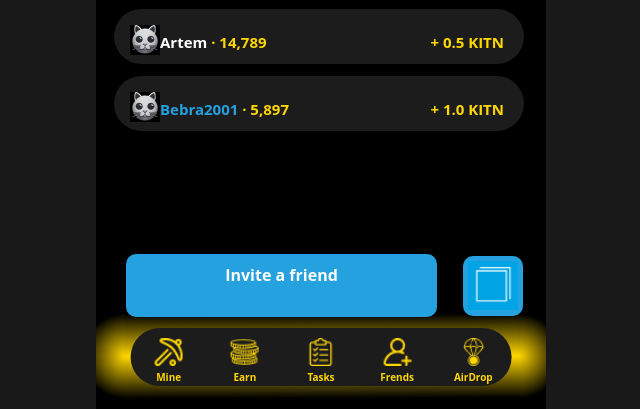
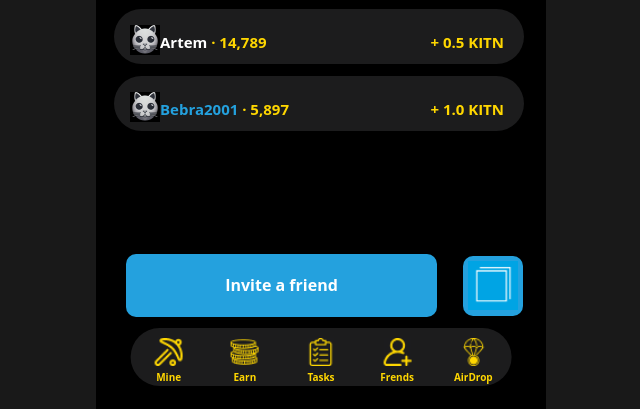
Before and after one commit to KaRameLkA-jpg/kitten.github.io, a PHP site: page /frens.html in a window 1280 px wide. Shown: the part 391-800 px from the top of the page, without its empty margins (319-959 px from the left). Run offline with PHP 8.4, Linux system fonts and the light colour scheme.

Commit message:
Centralized invitation.

```diff
--- a/assets/css/frens_style.css
+++ b/assets/css/frens_style.css
@@ -42,6 +42,14 @@
 }
 .bold {
     font-weight: bold;
+}
+.invite-bold {
+    display: flex;
+    font-weight: bold;
+    align-items: center;
+    margin: 10px;
+    font-size: 1em;
+    justify-content: center;
 }
 .normal {
     font-weight: normal;
@@ -258,7 +266,3 @@
 .b-r span {
     color : #FFD700;
 }
-.background-image {
-    position: absolute;
-    bottom: 0;
-}
--- a/frens.html
+++ b/frens.html
@@ -104,7 +104,7 @@
 
     <div class="frens-invite">
         <div class="frens-invite-button">
-            <span class="bold">Invite a friend</span>
+            <span class="invite-bold">Invite a friend</span>
         </div>
         <div class="frens-other-button">
             <div class="square-button">
@@ -136,9 +136,6 @@
             <span class="select-none-bottuns">AirDrop</span>
         </a>
     </div>
-    <div class="background-image">
-        <img src="./assets/images/back.png" alt="" width="450px">
-    </div>
     <script src="./assets/js/charge.js"></script>
 
 </body>
```
Also changed, not shown: 2 other files.
